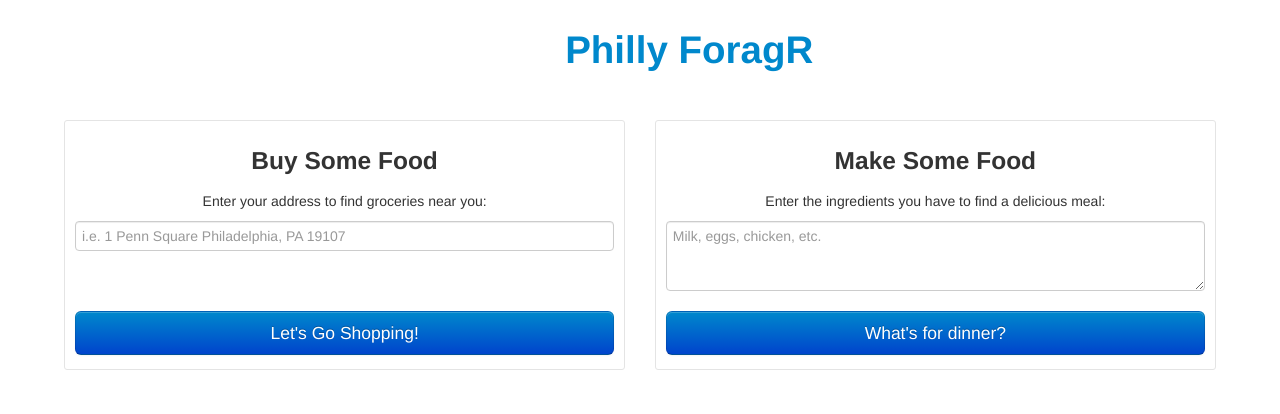
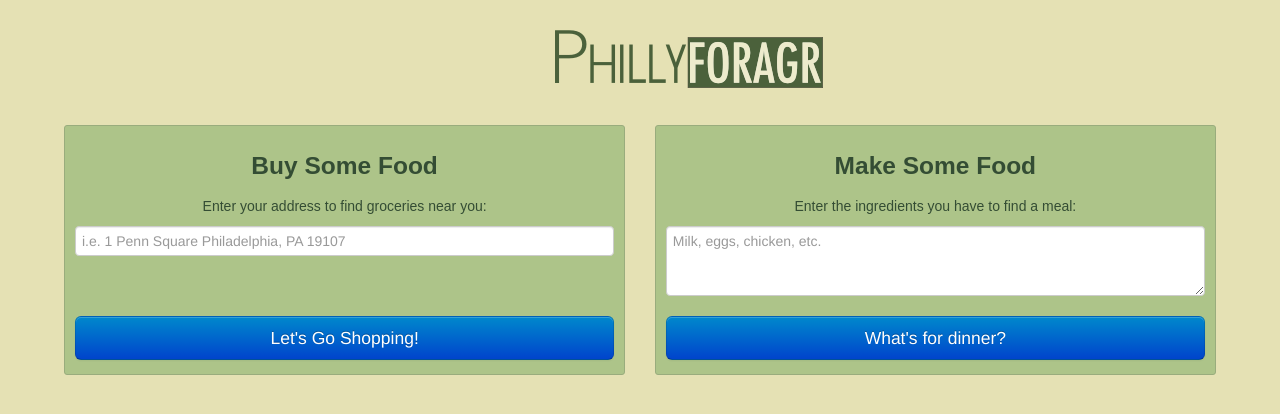
Before and after one commit to notthatbreezy/phillyphoodaccess, a Django app: template locations_app/templates/index.html in a window 1280 px wide. Shown: the top 414 px of the page. Run offline with Django 3.2, Linux system fonts and the light colour scheme; the template is opened without the code that fills it, so the values that code supplies are empty; some libraries are stand-ins or nearby versions.

Commit message:
Working on styles

```diff
--- a/locations_app/templates/base.html
+++ b/locations_app/templates/base.html
@@ -13,7 +13,7 @@
         <div class="main-wrapper">
             <div class="row-fluid">
                  <div class="span12 app-header">
-                     <div class="span5 offset4 header-text"><h1><a href="/">Philly ForagR</a></h1></div>
+                     <div class="span5 offset4 header-logo header-text"><h1><a href="/"><img src="/static/css/images/logo.png" alt="Philly Foragr logo"></a></div>
                 </div>
             </div>
 
--- a/locations_app/templates/index.html
+++ b/locations_app/templates/index.html
@@ -16,7 +16,7 @@
     <div class="span6 home-panel">
         <h3>Make Some Food</h3>
         <form action="/recipe_search" method="post">
-            <div class="home-instructions"><p>Enter the ingredients you have to find a delicious meal:</p></div>
+            <div class="home-instructions"><p>Enter the ingredients you have to find a meal:</p></div>
             {% csrf_token %}
             <div class="home-form-field"><textarea class="input-block-level" name="i" rows="3" placeholder="Milk, eggs, chicken, etc."></textarea></div>
             <button type="submit" class="btn btn-large btn-primary btn-block">What's for dinner?</button>
--- a/recipes_app/templates/recipe_results.html
+++ b/recipes_app/templates/recipe_results.html
@@ -7,7 +7,7 @@
     {% for recipe in recipes %}
         {% autoescape off %}
 
-        <div class="accordion-group">
+        <div class="accordion-group ingredient-result">
             <div class="accordion-heading">
               <a class="accordion-toggle" data-toggle="collapse" data-parent="#accordion2" href="#collapse{{ forloop.counter }}">
                 {{ recipe.recipeName }}
--- a/static/css/styles.css
+++ b/static/css/styles.css
@@ -1,3 +1,13 @@
+body {
+    background: #E5E1B4;
+    font-family: "Arial", "sans serif";
+    color: rgb(52, 77, 52)
+}
+
+a, a:visited {
+    color: rgb(52, 77, 52);
+}
+
 .main-wrapper {
     width: 90%;
     margin: 0 auto;
@@ -14,16 +24,29 @@ table.recipes {
     margin: 0 auto;
 }
 
+.ingredient-result {
+    background: #ADC489;
+    border: 1px solid #99AC7D;
+    border-radius: 3px;
+}
+
+
 .header-text {
     text-alrign: center;
 }
 
+.header-logo a:hover {
+    opacity: 0.5;
+}
+
 .home-panel {
+    background: #ADC489;
     text-align: center;
-    border: 1px solid #E4E4E4;
+    border: 1px solid #99AC7D;
     height: 250px;
     border-radius: 3px;
     padding: 10px;
+    margin-top: 5px;
 }
 
 .home-form-field {
```
Also changed, not shown: static/css/images/logo.png (added).
